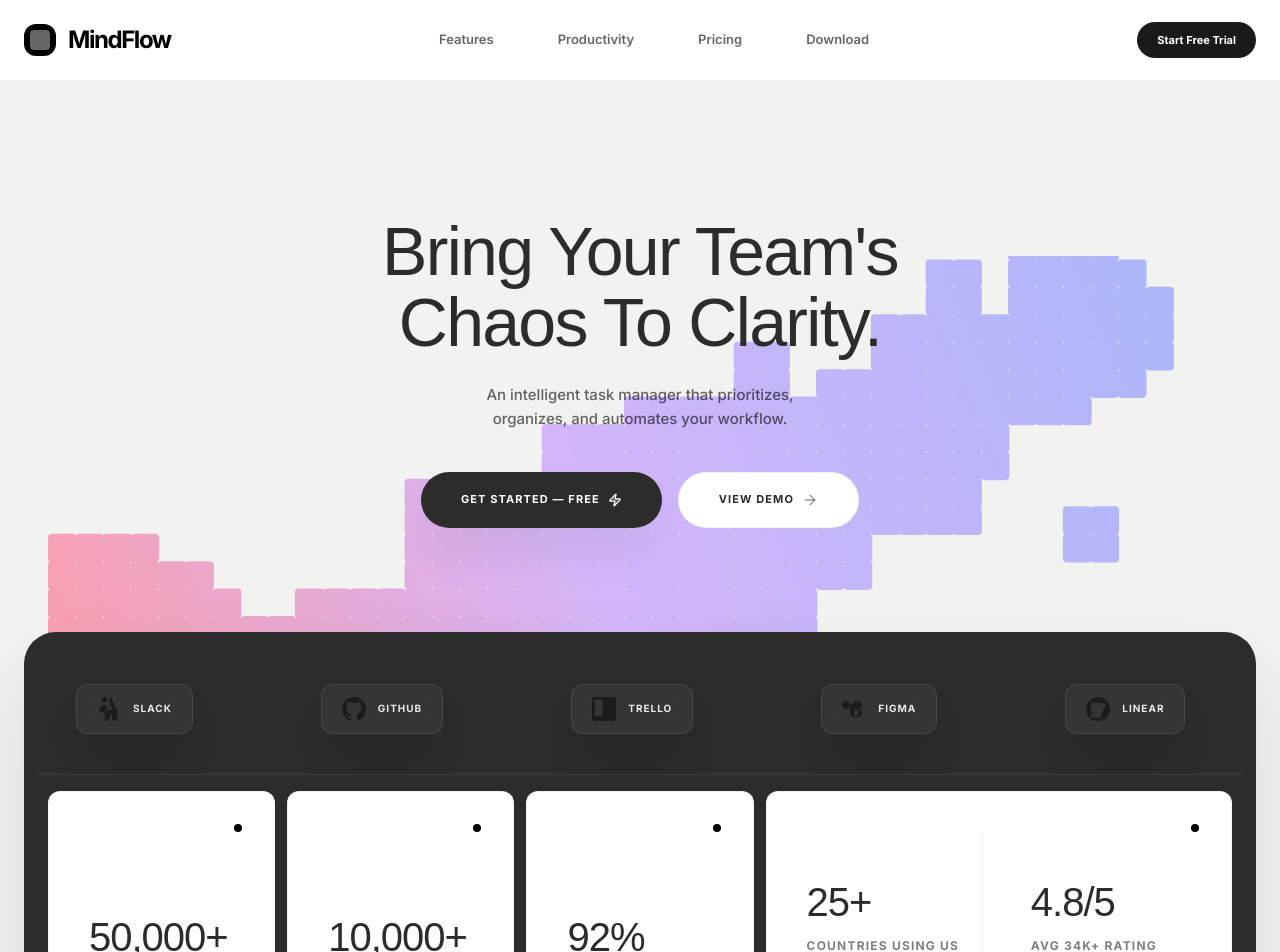
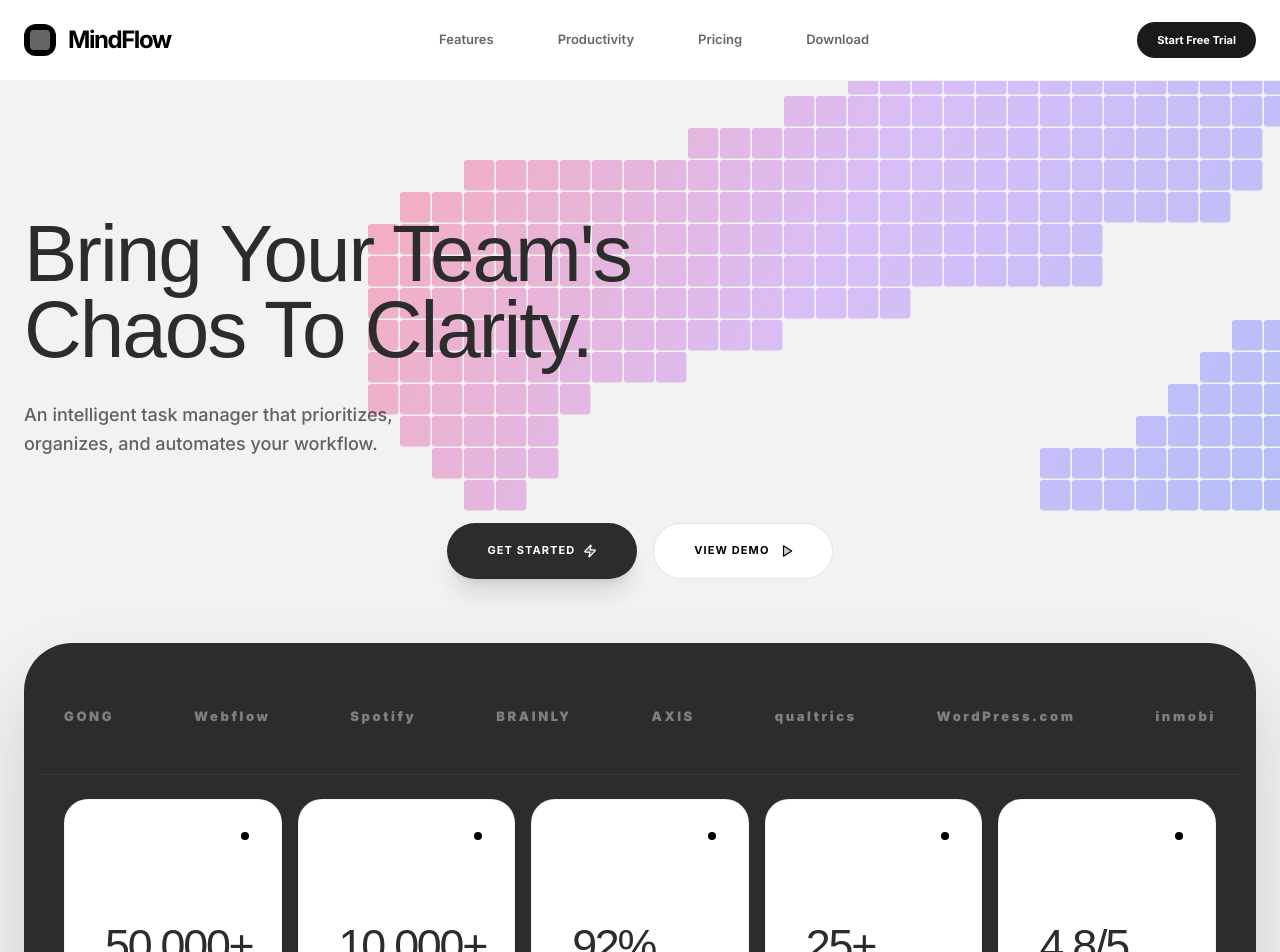
Before and after one commit to Muideen7/MindFlow, a Next.js app: page / in a window 1280 px wide. Shown: the top 952 px of the page. Built offline with nearby package versions, Linux system fonts and the light colour scheme; a web font is replaced by a local one.

Commit message:
fix the auth pages

```diff
--- a/app/(main)/page.tsx
+++ b/app/(main)/page.tsx
@@ -1,6 +1,6 @@
 import Hero from "@/components/sections/hero";
 import Features from "@/components/sections/features";
-import Pricing from "@/components/sections/testimonials";
+import Pricing from "@/components/sections/pricing";
 import BentoGrid from "@/components/sections/bento-grid";
 import Contact from "@/components/sections/cta";
 import DownloadApp from "@/components/sections/download-app";
--- a/components/auth/login-form.tsx
+++ b/components/auth/login-form.tsx
@@ -56,7 +56,7 @@ export function LoginForm() {
       <div className="space-y-1">
         <label
           htmlFor="email"
-          className="block text-xs font-bold uppercase tracking-widest text-black/60 mb-2"
+          className="block text-xs font-bold uppercase tracking-widest text-black/60 dark:text-white/60 mb-2"
         >
           Email Address
         </label>
@@ -76,7 +76,7 @@ export function LoginForm() {
         <div className="flex justify-between items-center mb-2">
           <label
             htmlFor="password"
-            className="block text-xs font-bold uppercase tracking-widest text-black/60"
+            className="block text-xs font-bold uppercase tracking-widest text-black/60 dark:text-white/60"
           >
             Password
           </label>
--- a/components/sections/hero.tsx
+++ b/components/sections/hero.tsx
@@ -2,42 +2,40 @@
 
 import { motion } from "framer-motion";
 import Link from "next/link";
-import { Zap, ArrowRight } from "lucide-react";
+import { Zap, ArrowRight, Play } from "lucide-react";
 
-// True PixelArt Vector background to match the "Digital Trail" from screenshot
+// Refined PixelCloud to match the large gradient graphic in the screenshot
 const PixelCloud = () => {
   const mapPattern = [
-    "000000000000000000000000000000000001111000",
-    "000000000000000000000000000000001101111100",
-    "000000000000000000000000000000001101111110",
-    "000000000000000000000000000000111111111110",
-    "000000000000000000000000011000111111111110",
-    "000000000000000000000000011011111111111100",
-    "000000000000000000000111111111111111110000",
-    "000000000000000000111111111111111110000000",
-    "000000000000000000111111111111111110000000",
-    "000000000000011111111111111111111100000000",
-    "000000000000011111111111111111111100011000",
-    "111100000000011111111111111111000000011000",
-    "111111000000011111111111111111000000000000",
-    "111111100111111111111111111100000000000000",
-    "111111111111111111111111111100000000000000",
-    "111111111111111111111110000000000000000000",
-    "111111111111110110000000000000000000000000",
-    "111000110000000000000000000000000000000000",
+    "000000000000000000010011111000",
+    "000000000000000001111111111100",
+    "000000000000000111111111111110",
+    "000000000000011111111111111110",
+    "000000000011111111111111111100",
+    "000111111111111111111111111100",
+    "011111111111111111111111111000",
+    "111111111111111111111110000000",
+    "111111111111111111111110000000",
+    "111111111111111110000000000000",
+    "111111111111100000000000000110",
+    "111111111100000000000000001110",
+    "111111100000000000000000011110",
+    "011111000000000000000000111110",
+    "001111000000000000000111111110",
+    "000110000000000000000111111110",
   ];
 
   const cols = mapPattern[0].length;
   const rows = mapPattern.length;
 
   return (
-    <div className="absolute inset-x-0 top-64 h-[800px] pointer-events-none z-0 select-none overflow-hidden flex justify-center">
-      <div className="w-full max-w-7xl relative mx-auto opacity-70 transform translate-x-4 md:translate-x-12">
-        <svg viewBox={`0 0 ${cols} ${rows}`} className="w-[140%] md:w-[110%] lg:w-[90%] h-auto max-w-none transform -translate-y-6">
+    <div className="absolute right-0 top-0 w-full lg:w-3/4 h-full pointer-events-none z-0 select-none overflow-hidden flex justify-end">
+      <div className="w-full relative opacity-60 translate-x-12 translate-y-12 lg:translate-y-0">
+        <svg viewBox={`0 0 ${cols} ${rows}`} className="w-full h-auto">
           <defs>
-            <linearGradient id="heroGradient" x1="0" y1={rows} x2={cols} y2="0" gradientUnits="userSpaceOnUse">
+            <linearGradient id="heroCloudGrad" x1="0" y1="0" x2={cols} y2={rows} gradientUnits="userSpaceOnUse">
               <stop offset="0%" stopColor="#FF7A8E" />
-              <stop offset="45%" stopColor="#C89CFE" />
+              <stop offset="50%" stopColor="#C89CFE" />
               <stop offset="100%" stopColor="#8A9DFD" />
             </linearGradient>
           </defs>
@@ -48,13 +46,13 @@ const PixelCloud = () => {
                   key={`${x}-${y}`}
                   initial={{ opacity: 0, scale: 0 }}
                   animate={{ opacity: 1, scale: 1 }}
-                  transition={{ delay: (x * 0.02) + (Math.random() * 0.1), duration: 0.4, ease: "easeOut" }}
+                  transition={{ delay: (x * 0.015) + (y * 0.01), duration: 0.5 }}
                   x={x}
                   y={y}
-                  width="1.05"
-                  height="1.05"
-                  rx="0.15"
-                  fill="url(#heroGradient)"
+                  width="0.95"
+                  height="0.95"
+                  rx="0.1"
+                  fill="url(#heroCloudGrad)"
                 />
               ) : null
             ))
@@ -66,45 +64,37 @@ const PixelCloud = () => {
 };
 
 const logos = [
-  {
-    name: "Slack",
-    icon: <svg viewBox="0 0 24 24" className="w-6 h-6 fill-current"><path d="M5.042 15.165a2.528 2.528 0 0 1-2.52-2.523A2.528 2.528 0 0 1 5.042 10.12a2.528 2.528 0 0 1 2.521 2.522v2.522H5.042zm2.522 0a2.528 2.528 0 0 1 2.523-2.523 2.528 2.528 0 0 1 2.523 2.523v6.305a2.528 2.528 0 0 1-2.523 2.522 2.528 2.528 0 0 1-2.523-2.522v-6.305zm0-7.567a2.528 2.528 0 0 1 2.523 2.522 2.528 2.528 0 0 1-2.523 2.522A2.528 2.528 0 0 1 5.042 10.12a2.528 2.528 0 0 1 2.522-2.522zm0-2.522a2.528 2.528 0 0 1-2.523-2.523A2.528 2.528 0 0 1 7.564 0a2.528 2.528 0 0 1 2.523 2.523v2.522H7.564zm7.567 0a2.528 2.528 0 0 1 2.522 2.523 2.528 2.528 0 0 1-2.522 2.522 2.528 2.528 0 0 1-2.523-2.522V2.523A2.528 2.528 0 0 1 15.131 0zm0 7.567a2.528 2.528 0 0 1 2.522-2.522 2.528 2.528 0 0 1 2.522 2.522 2.528 2.528 0 0 1-2.522 2.523h-2.522V7.567zm0 2.522a2.528 2.528 0 0 1 2.522-2.523 2.528 2.528 0 0 1 2.522 2.523v6.305a2.528 2.528 0 0 1-2.522 2.522A2.528 2.528 0 0 1 15.131 21.47v-6.305zm-7.567 0a2.528 2.528 0 0 1 2.523-2.523h6.305a2.528 2.528 0 0 1 2.522 2.523 2.528 2.528 0 0 1-2.522 2.522H10.087a2.528 2.528 0 0 1-2.523-2.522z"/></svg>
-  },
-  {
-    name: "GitHub",
-    icon: <svg viewBox="0 0 24 24" className="w-6 h-6 fill-current"><path d="M12 0c-6.626 0-12 5.373-12 12 0 5.302 3.438 9.8 8.207 11.387.599.111.793-.261.793-.577v-2.234c-3.338.726-4.033-1.416-4.033-1.416-.546-1.387-1.333-1.756-1.333-1.756-1.089-.745.083-.729.083-.729 1.205.084 1.839 1.237 1.839 1.237 1.07 1.834 2.807 1.304 3.492.997.107-.775.418-1.305.762-1.604-2.665-.305-5.467-1.334-5.467-5.931 0-1.311.469-2.381 1.236-3.221-.124-.303-.535-1.524.117-3.176 0 0 1.008-.322 3.301 1.23.957-.266 1.983-.399 3.003-.404 1.02.005 2.047.138 3.006.404 2.291-1.552 3.297-1.23 3.297-1.23.653 1.653.242 2.874.118 3.176.77.84 1.235 1.911 1.235 3.221 0 4.609-2.807 5.624-5.479 5.921.43.372.823 1.102.823 2.222v3.293c0 .319.192.694.801.576 4.765-1.589 8.199-6.086 8.199-11.386 0-6.627-5.373-12-12-12z"/></svg>
-  },
-  {
-    name: "Trello",
-    icon: <svg viewBox="0 0 24 24" className="w-6 h-6 fill-current"><path d="M2.5 0h19C22.88 0 24 1.12 24 2.5v19c0 1.38-1.12 2.5-2.5 2.5h-19C1.12 24 0 22.88 0 21.5v-19C0 1.12 1.12 0 2.5 0zm8.014 18.06V2.625H2.625v15.436c0 .546.444.99.99.99h5.899v-1zM21.375 11.25h-7.86a.99.99 0 0 1-.99-.99V2.625h7.86c.546 0 .99.444.99.99v6.645a.99.99 0 0 1-1 1z"/></svg>
-  },
-  {
-    name: "Figma",
-    icon: <svg viewBox="0 0 24 24" className="w-6 h-6 fill-current"><path d="M8 8c0 2.2-1.8 4-4 4s-4-1.8-4-4 1.8-4 4-4 4 1.8 4 4zm4-4c0 2.2-1.8 4-4 4v8c0 2.2 1.8 4 4 4s4-1.8 4-4v-8c0-2.2-1.8-4-4-4zm8 4c0 2.2-1.8 4-4 4v-8c2.2 0 4 1.8 4 4zm0 8c0 2.2-1.8 4-4 4s-4-1.8-4-4 1.8-4 4-4 4 1.8 4 4z"/></svg>
-  },
-  {
-    name: "Linear",
-    icon: <svg viewBox="0 0 24 24" className="w-6 h-6 fill-current"><path d="M12 0C5.373 0 0 5.373 0 12s5.373 12 12 12 12-5.373 12-12S18.627 0 12 0zm5.187 6c1.377 0 2.493 1.116 2.493 2.493 0 1.377-1.116 2.493-2.493 2.493H6.813c-1.377 0-2.493-1.116-2.493-2.493C4.32 7.116 5.436 6 6.813 6h10.374zm-2.316 4.907c1.377 0 2.493 1.116 2.493 2.493 0 1.377-1.116 2.493-2.493 2.493H6.813c-1.377 0-2.493-1.116-2.493-2.493 0-1.377 1.116-2.493 2.493-2.493h8.058zm-2.023 4.907c1.377 0 2.493 1.116 2.493 2.493 0 1.377-1.116 2.493-2.493 2.493H6.813c-1.377 0-2.493-1.116-2.493-2.493 0-1.377 1.116-2.493 2.493-2.493h6.035z"/></svg>
-  }
+  { name: "GONG", color: "text-white/40" },
+  { name: "Webflow", color: "text-white/40" },
+  { name: "Spotify", color: "text-white/40" },
+  { name: "BRAINLY", color: "text-white/40" },
+  { name: "AXIS", color: "text-white/40" },
+  { name: "qualtrics", color: "text-white/40" },
+  { name: "WordPress.com", color: "text-white/40" },
+  { name: "inmobi", color: "text-white/40" },
 ];
 
-const stats = [
+const statsData = [
   { value: "50,000+", label: "Tasks completed every day" },
   { value: "10,000+", label: "Active users and growing" },
   { value: "92%", label: "Of users feel more productive" },
+  { value: "25+", label: "Countries using our platform" },
+  { value: "4.8/5", label: "Average 34k+ user rating" },
 ];
 
 export default function Hero() {
   return (
     <section className="relative pt-44 pb-32 overflow-hidden bg-[#F2F2F0]">
       <PixelCloud />
+
       <div className="section-container relative z-10 w-full max-w-7xl mx-auto px-6">
-        <div className="max-w-3xl text-center mx-auto pb-10 mb-16 pt-10 relative z-20">
+        {/* Row 1: Left-aligned Heading */}
+        <div className="max-w-3xl text-left pt-10 pb-6 lg:pb-10 relative z-20">
           <motion.h1
             initial={{ opacity: 0, x: -30 }}
             animate={{ opacity: 1, x: 0 }}
             transition={{ duration: 0.8 }}
-            className="font-zcool text-[3rem] md:text-[3.75rem] lg:text-[4.25rem] text-[#2C2C2C] leading-[1.05] tracking-tight mb-6"
+            className="font-zcool text-[3.5rem] md:text-[4.5rem] lg:text-[5rem] text-[#2C2C2C] leading-[0.95] tracking-tight mb-8"
           >
             Bring Your Team&apos;s<br />
             Chaos To Clarity.
@@ -114,82 +104,59 @@ export default function Hero() {
             initial={{ opacity: 0, y: 20 }}
             animate={{ opacity: 1, y: 0 }}
             transition={{ duration: 0.8, delay: 0.2 }}
-            className="max-w-sm text-black/60 text-[15px] font-medium leading-relaxed mb-10 mx-auto"
+            className="max-w-sm text-black/60 text-[18px] font-medium leading-relaxed mb-6"
           >
             An intelligent task manager that prioritizes, organizes, and automates your workflow.
           </motion.p>
 
+        </div>
+
+        {/* Centered CTA row - Pulled up closer to heading area */}
+        <div className="flex justify-center w-full mb-12 lg:mb-16 relative z-30">
           <motion.div
             initial={{ opacity: 0, y: 20 }}
             animate={{ opacity: 1, y: 0 }}
-            transition={{ duration: 0.8, delay: 0.3 }}
-            className="flex flex-col sm:flex-row items-center justify-center gap-4 relative z-30 w-full"
+            transition={{ duration: 0.8, delay: 0.4 }}
+            className="flex flex-col sm:flex-row items-center gap-4"
           >
             <Link href="/signup" className="w-full sm:w-auto">
-               <button className="h-14 px-10 w-full bg-[#2C2C2C] text-white rounded-full font-bold uppercase tracking-widest text-[11px] hover:bg-[#1A1A1A] transition-all hover:scale-105 active:scale-95 shadow-2xl shadow-black/10 group overflow-hidden relative">
-                  <span className="relative z-10 flex items-center justify-center gap-2">
-                    Get Started — free
-                    <Zap size={14} className="fill-white/20 text-white" />
-                  </span>
-                  <style jsx>{`
-                    @keyframes shimmer {
-                      from { transform: translateX(-100%); }
-                      to { transform: translateX(100%); }
-                    }
-                    .animate-shimmer {
-                      animation: shimmer 2s infinite;
-                    }
-                  `}</style>
-                  <div className="absolute inset-0 bg-gradient-to-r from-white/0 via-white/10 to-white/0 -translate-x-full group-hover:animate-shimmer" />
-               </button>
+              <button className="h-14 px-10 w-full bg-[#2C2C2C] text-white rounded-full font-bold uppercase tracking-widest text-[11px] hover:bg-black transition-all hover:scale-105 active:scale-95 shadow-xl flex items-center justify-center gap-2">
+                Get Started
+                <Zap size={14} className="fill-white/20 text-white" />
+              </button>
             </Link>
 
-            <Link href="#stats" className="w-full sm:w-auto">
-               <button className="h-14 px-10 w-full bg-white border border-black/5 text-[#2C2C2C] rounded-full font-bold uppercase tracking-widest text-[11px] flex items-center justify-center gap-2 hover:bg-black/5 transition-all hover:scale-105 active:scale-95">
-                  View Demo
-                  <ArrowRight size={16} className="text-black/40 group-hover:translate-x-1 transition-transform" />
-               </button>
+            <Link href="#view-demo" className="w-full sm:w-auto">
+              <button className="h-14 px-10 w-full bg-white border border-black/10 text-black rounded-full font-bold uppercase tracking-widest text-[11px] flex items-center justify-center gap-2 hover:bg-black/5 transition-all hover:scale-105 active:scale-95">
+                View Demo
+                <Play size={14} className="fill-black/20 text-black translate-x-0.5" />
+              </button>
             </Link>
           </motion.div>
         </div>
 
-        {/* Hero Card Container */}
-        <div id="stats" className="bg-[#2C2C2C] p-3 rounded-xl md:rounded-[2rem] shadow-[0_40px_80px_rgba(0,0,0,0.1)] overflow-hidden">
-           {/* Tier 1: Logo Carousel */}
-           <div className="py-10 border-b border-white/[0.08] relative overflow-hidden group">
-              <div className="flex gap-20 md:gap-32 animate-marquee whitespace-nowrap px-10">
-                {[...logos, ...logos, ...logos].map((logo, i) => (
-                  <div key={i} className="flex items-center gap-3 backdrop-blur shadow-2xl bg-white/5 border border-white/10 rounded-xl px-5 py-3 hover:bg-white/10 transition-colors opacity-90 cursor-pointer">
-                     {logo.icon}
-                     <span className="text-white text-[10px] uppercase font-bold tracking-widest">{logo.name}</span>
+        {/* Row 2: Dark Stats Card */}
+        <div id="stats" className="w-full bg-[#2C2C2C] p-4 rounded-[2rem] md:rounded-[3rem] shadow-[0_40px_80px_rgba(0,0,0,0.15)] overflow-hidden relative group">
+           {/* Tier 1: Logo Row */}
+           <div className="py-12 px-6 border-b border-white/[0.05] relative overflow-hidden">
+              <div className="flex flex-wrap justify-between items-center gap-10 lg:gap-0">
+                {logos.map((logo, i) => (
+                  <div key={i} className={`text-[11px] md:text-[13px] font-black tracking-[0.2em] ${logo.color} hover:text-white transition-colors cursor-default`}>
+                    {logo.name}
                   </div>
                 ))}
               </div>
            </div>
 
-           {/* Tier 2: Stats Grid */}
-           <div className="grid grid-cols-1 md:grid-cols-5 gap-3 p-3 pt-4">
-              {stats.map((stat, i) => (
-                <div key={i} className="bg-white p-10 h-64 flex flex-col justify-end relative rounded-xl border border-black/5 group hover:bg-[#F9FAFB] transition-all duration-300">
+           {/* Tier 2: 5 White Stats Boxes */}
+           <div className="grid grid-cols-1 sm:grid-cols-2 lg:grid-cols-5 gap-4 p-4 lg:p-6">
+              {statsData.map((stat, i) => (
+                <div key={i} className="bg-white p-8 lg:p-10 h-64 flex flex-col justify-end relative rounded-[1.5rem] border border-black/5 hover:bg-[#F9FAFB] transition-all duration-300">
                    <div className="absolute top-8 right-8 w-2 h-2 bg-black rounded-full" />
-                   <h4 className="font-zcool text-4xl md:text-[2.5rem] text-[#2C2C2C] tracking-tight mb-4 leading-none">{stat.value}</h4>
-                   <p className="text-black/50 text-xs font-bold uppercase tracking-widest leading-snug">{stat.label}</p>
+                   <h4 className="font-zcool text-[2.5rem] lg:text-[2.8rem] text-[#2C2C2C] tracking-tighter mb-4 leading-none">{stat.value}</h4>
+                   <p className="text-black/50 text-[10px] lg:text-[11px] font-bold uppercase tracking-[0.15em] leading-snug">{stat.label}</p>
                 </div>
               ))}
-
-              <div className="md:col-span-2 bg-white p-10 h-64 rounded-xl border border-black/5 flex items-center group hover:bg-[#F9FAFB] transition-all duration-300 relative">
-                  <div className="absolute top-8 right-8 w-2 h-2 bg-black rounded-full" />
-                  <div className="grid grid-cols-2 gap-8 w-full h-full items-center">
-                    <div className="flex flex-col justify-center border-r border-black/5 pr-4 h-full">
-                       <h4 className="font-zcool text-4xl md:text-[2.5rem] text-[#2C2C2C] tracking-tight mb-4 leading-none">25+</h4>
-                       <p className="text-black/50 text-xs font-bold uppercase tracking-widest leading-snug">Countries Using Us</p>
-                    </div>
-                    <div className="flex flex-col justify-center pl-4 h-full">
-                       <h4 className="font-zcool text-4xl md:text-[2.5rem] text-[#2C2C2C] tracking-tight mb-4 leading-none">4.8/5</h4>
-                       <p className="text-black/50 text-xs font-bold uppercase tracking-widest leading-snug">Avg 34k+ Rating</p>
-                    </div>
-                  </div>
-              </div>
            </div>
         </div>
       </div>
--- a/components/sections/testimonials.tsx
+++ b/components/sections/pricing.tsx
@@ -68,7 +68,7 @@ export default function Pricing() {
     <section id="pricing" className="py-40 bg-[#F2F2F0]">
       <div className="section-container">
         <div className="text-center mb-16 flex flex-col items-center border-none">
-          <h2 className="font-zcool text-4xl md:text-5xl text-black mb-4 tracking-tight">
+          <h2 className="font-zcool text-4xl md:text-5xl text-black dark:text-black mb-4 tracking-tight">
             Transparent Pricing For All Businesses
           </h2>
           <p className="text-black/40 text-xs font-bold uppercase tracking-widest mb-12">Flexible Plans</p>
@@ -96,7 +96,7 @@ export default function Pricing() {
               initial={{ opacity: 0, y: 20 }}
               whileInView={{ opacity: 1, y: 0 }}
               transition={{ delay: i * 0.1, duration: 0.6 }}
-              className={`p-8 lg:p-10 flex flex-col items-start text-left relative group transition-all duration-500 min-h-[600px] rounded-none shadow-[0_30px_60px_rgba(0,0,0,0.03)] border border-black/[0.03] ${plan.color}`}
+              className={`p-8 lg:p-10 flex flex-col items-start text-left relative group transition-all duration-500 min-h-[600px] rounded-none shadow-[0_30px_60px_rgba(0,0,0,0.03)] border border-black/[0.03] ${plan.color} ${plan.color.includes('bg-white') ? 'text-black' : ''}`}
             >
               {plan.name === "Team Plan" && (
                 <div className="absolute top-0 right-0 w-16 h-16 pointer-events-none">
@@ -151,18 +151,6 @@ export default function Pricing() {
           ))}
         </div>
 
-        <div className="mt-40 pt-12 border-t border-black/5 flex flex-col md:flex-row justify-between items-center gap-8">
-           <div className="flex items-center gap-10 opacity-20 hover:opacity-100 transition-opacity grayscale order-2 md:order-1">
-              {["Slack", "Notion", "Trello"].map(tool => (
-                <span key={tool} className="text-2xl font-bold tracking-tightest">{tool}</span>
-              ))}
-           </div>
-
-           <div className="flex items-center gap-8 order-1 md:order-2">
-              <span className="text-3xl font-bold text-black tracking-tightest">Integrations</span>
-              <p className="text-xs font-bold uppercase tracking-[0.2em] text-black/40 max-w-[120px]">Works With Your Team Suite</p>
-           </div>
-        </div>
       </div>
     </section>
   );
--- a/components/ui/floating-cta.tsx
+++ b/components/ui/floating-cta.tsx
@@ -30,7 +30,7 @@ export default function FloatingCTA() {
   return (
     <AnimatePresence>
       {isVisible && (
-          <div className="fixed bottom-10 right-10 z-[100] hidden md:block">
+          <div className="fixed bottom-6 right-6 md:bottom-10 md:right-10 z-[100]">
             <motion.div
               initial={{ scale: 0, opacity: 0, y: 20 }}
               animate={{ scale: 1, opacity: 1, y: 0 }}
```
Also changed, not shown: components/auth/signup-form.tsx (+4 -4 lines), components/sections/features.tsx (+19 -20 lines).
